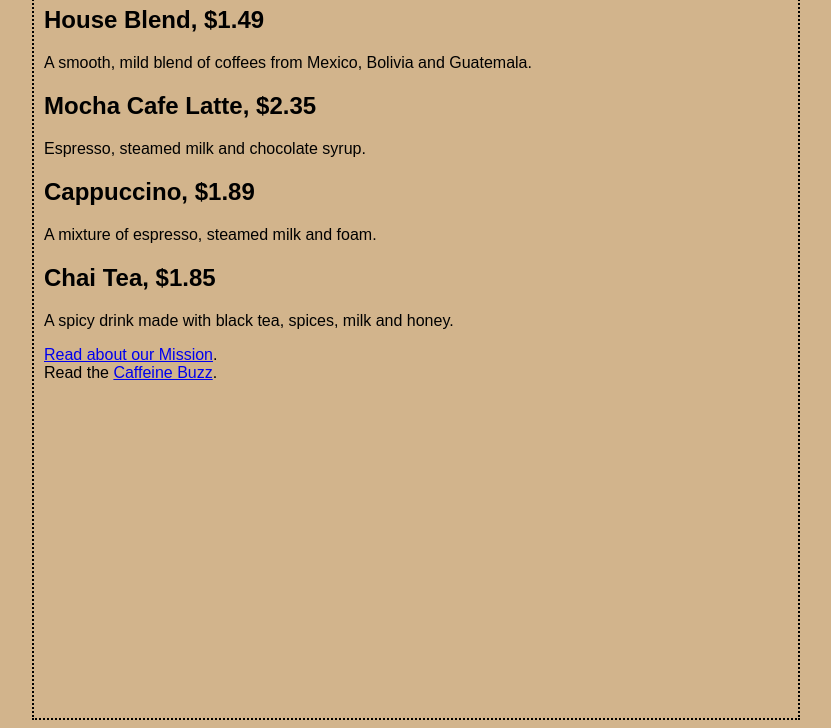
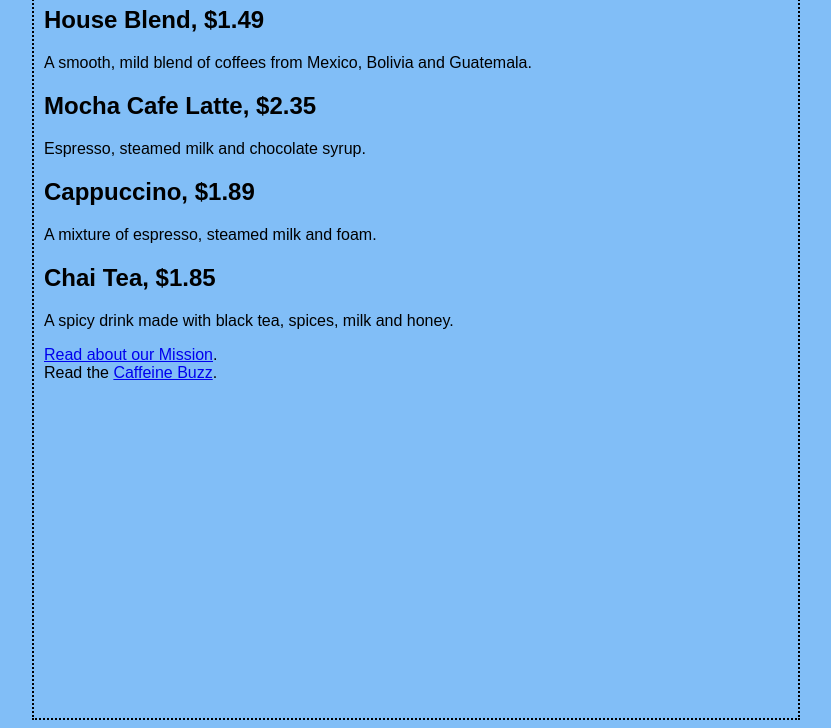
Before and after one commit to Olga1978/Olga1978.github.io, a plain HTML site: page index.html in a window 1280 px wide. Shown: the part 72-800 px from the top of the page, without its empty margins (224-1055 px from the left). Drawn offline with Linux system fonts and the light colour scheme.

Commit message:
Update index.html

```diff
--- a/index.html
+++ b/index.html
@@ -3,7 +3,7 @@
     <title>Starbuzz Coffee</title>
     <style type="text/css">
       body {
-        background-color: #d2b48c;
+        background-color: #81BEF7;
         margin-left: 20%;
         margin-right: 20%;
         border: 2px dotted black;
```
